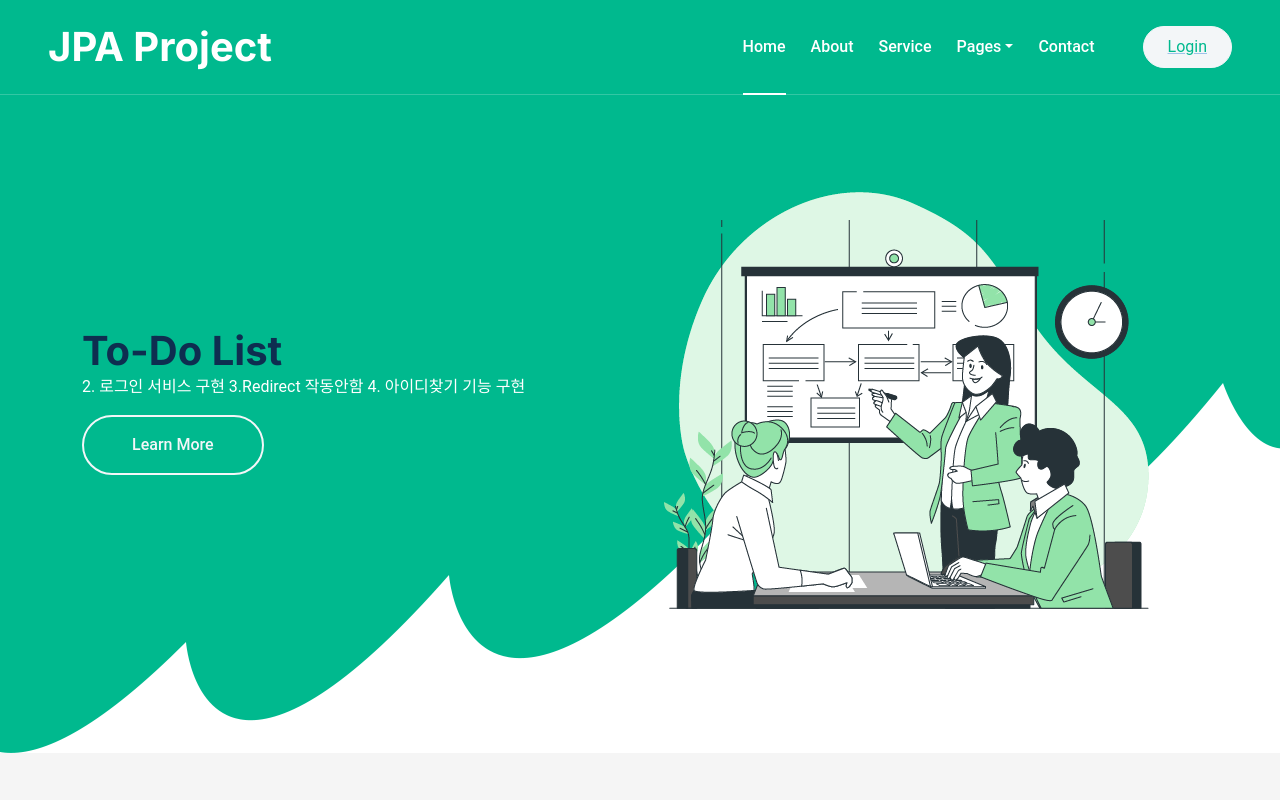
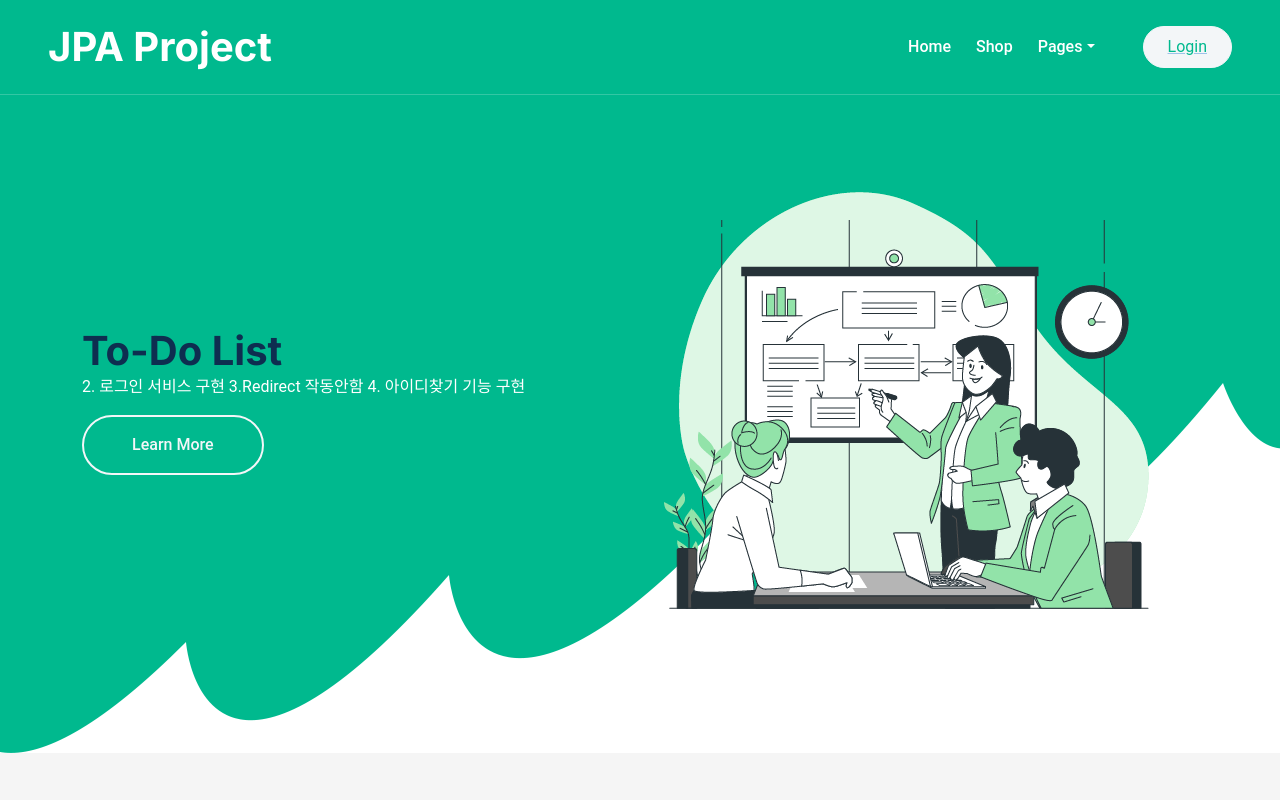
Before and after one commit to wonki9589/jpaProj, a React (Create React App) app in the folder src/main/reactfront/: page / in a window 1280 px wide. Shown: the top 800 px of the page. Built offline with nearby package versions, Linux system fonts and the light colour scheme.

Commit message:
password validation

```diff
--- a/src/main/reactfront/src/components/MainHeader.js
+++ b/src/main/reactfront/src/components/MainHeader.js
@@ -37,20 +37,20 @@ export default function Header() {
                 </button>
                 <div className="collapse navbar-collapse" id="navbarCollapse">
                     <div className="navbar-nav ms-auto py-0">
-                    <a href="index.html" className="nav-item nav-link active">Home</a>
-                    <a href="about.html" className="nav-item nav-link">About</a>
-                    <a href="service.html" className="nav-item nav-link">Service</a>
+                    <Link href="/" className="nav-item nav-link" style={{textDecoration: 'none'}}> Home</Link>
+                    <Link href="/shop" className="nav-item nav-link" style={{textDecoration: 'none'}} >Shop</Link>
+
                     <div className="nav-item dropdown">
                         <a href="#" className="nav-link dropdown-toggle" data-bs-toggle="dropdown">Pages</a>
                         <div className="dropdown-menu m-0">
-                        <a href="feature.html" className="dropdown-item">Features</a>
+                         <Link href="/checkout" className="nav-item nav-link" style={{textDecoration: 'none' ,padding : '5px' , color : 'black'}}>Shipping Address</Link>
                         <a href="quote.html" className="dropdown-item">Free Quote</a>
                         <a href="team.html" className="dropdown-item">Our Team</a>
                         <a href="testimonial.html" className="dropdown-item">Testimonial</a>
                         <a href="404.html" className="dropdown-item">404 Page</a>
                         </div>
                     </div>
-                    <a href="contact.html" className="nav-item nav-link">Contact</a>
+
                     </div>
 
                     {isLogin ? (
--- a/src/main/reactfront/src/pages/signup.js
+++ b/src/main/reactfront/src/pages/signup.js
@@ -63,12 +63,20 @@ export default function SignUp() {
       zipcode : zipcode
     })
     .then((response) => {
-        console.log(' success!!!',response.data );
-        document.location.href = "/api/login";
+        console.log(response.data);
+         if(response.status === 200){
+            alert("회원가입에 성공하셨습니다.")
+         }
+         document.location.href = "/api/login";
     }
     )
     .catch((error) => {
-        console.log('error !!!',error.response);
+    // 400 코드면 여기로옴
+       if(error.response.status === 400){
+              /* 서버에서 날라오는 유효성검사 message*/
+             alert(error.response.data.errors[0].defaultMessage);
+       }
+
     })
 
   };
```
Also changed, not shown: 1 other file (tests, documents, lock files or other folders).
